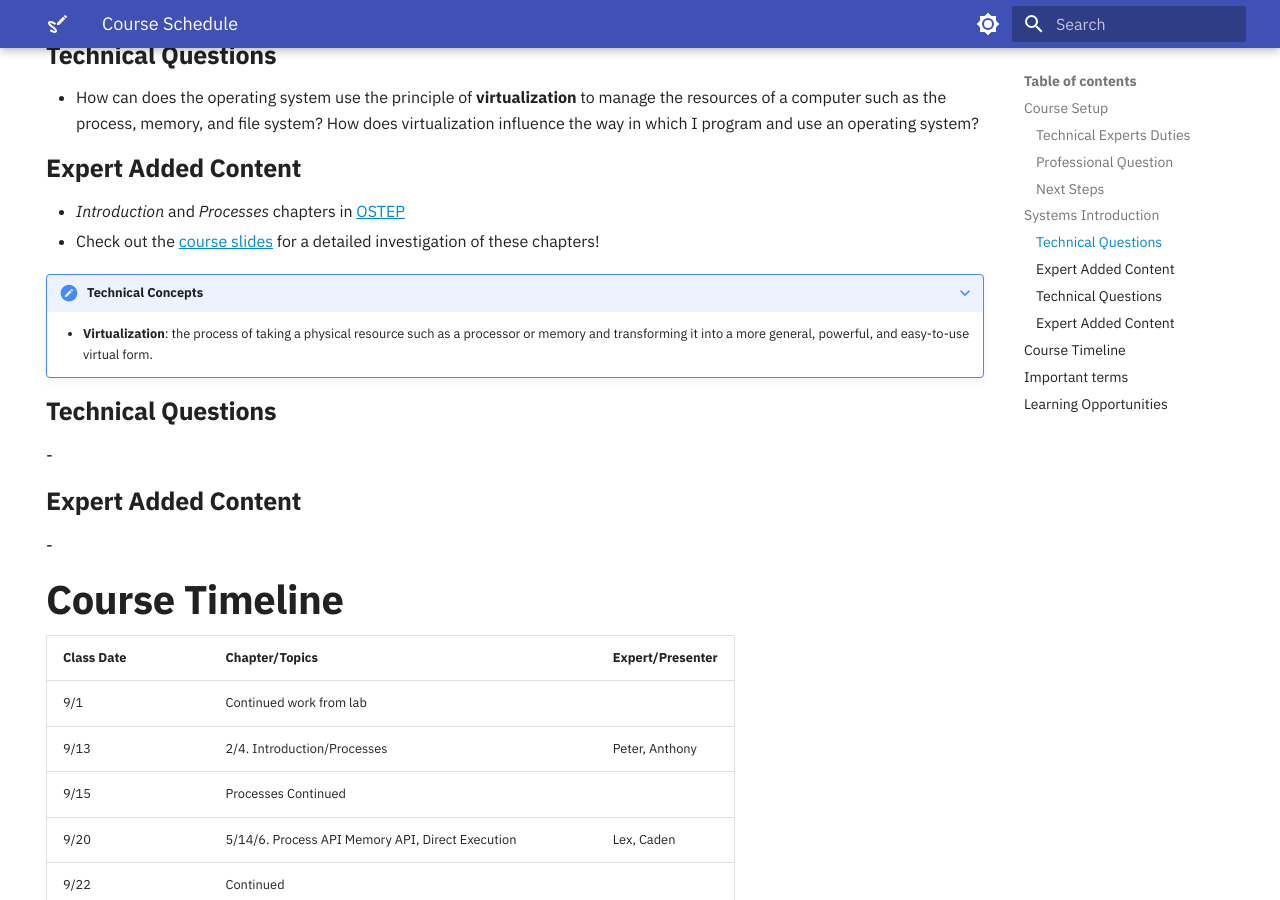
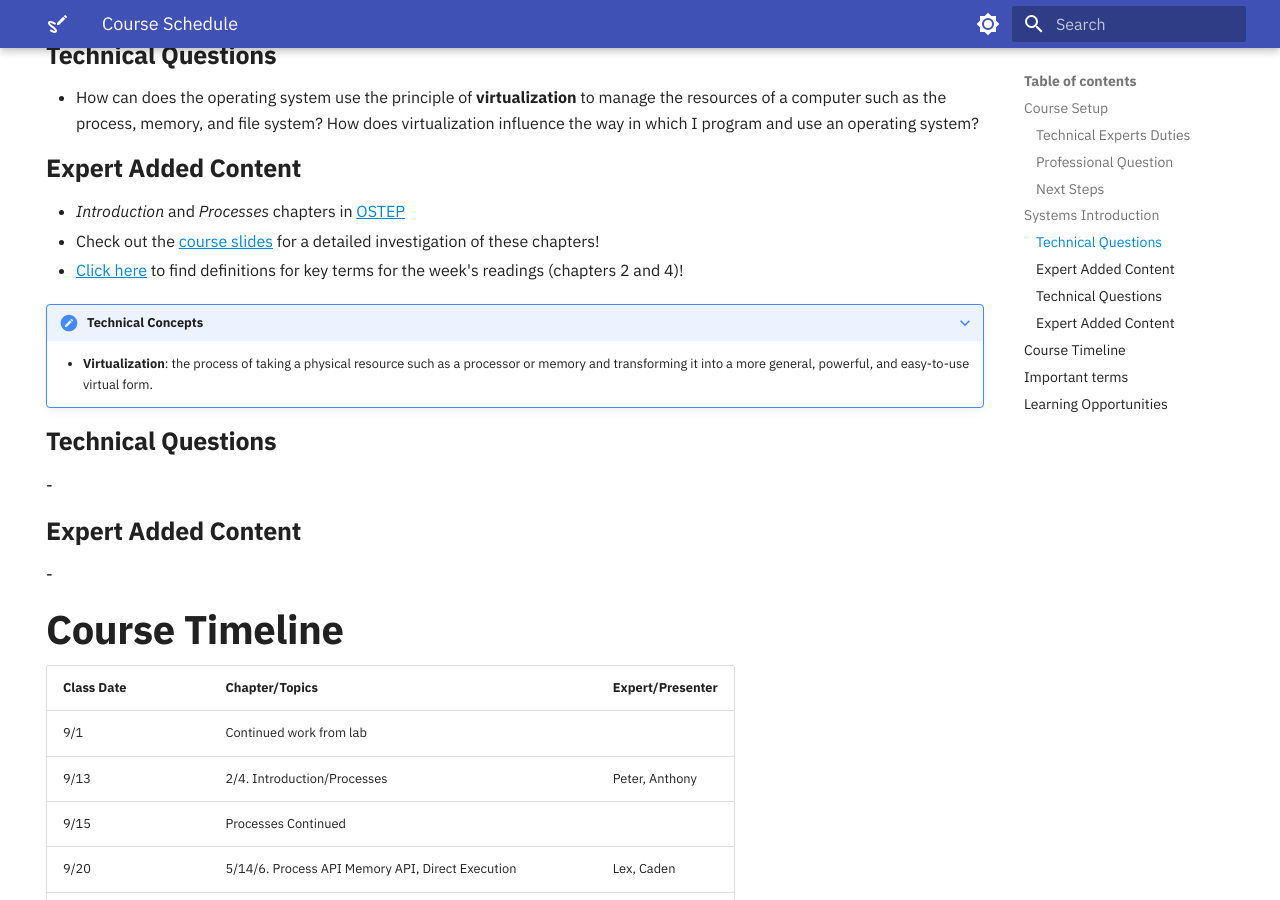
Before and after one commit to OS-Sketch/www.os-sketch.com, an MkDocs documentation site: the page built from docs/operating-systems/schedule.md, in a window 1280 px wide and 900 px high, scrolled down 704 px. Built offline with MkDocs 1.6.1 and Material for MkDocs 9.7.7, drawn with Linux system fonts in a browser that asks for light colours.

Commit message:
Update schedule.md

```diff
--- a/docs/operating-systems/schedule.md
+++ b/docs/operating-systems/schedule.md
@@ -46,6 +46,7 @@ hide:
 
 - *Introduction* and *Processes* chapters in [OSTEP](https://pages.cs.wisc.edu/~remzi/OSTEP/)
 - Check out the [course slides](/slides/operating-systems/systems-introduction/) for a detailed investigation of these chapters!
+- [Click here](#important-terms) to find definitions for key terms for the week's readings (chapters 2 and 4)!
 
 ???+ note "Technical Concepts"
 
```
